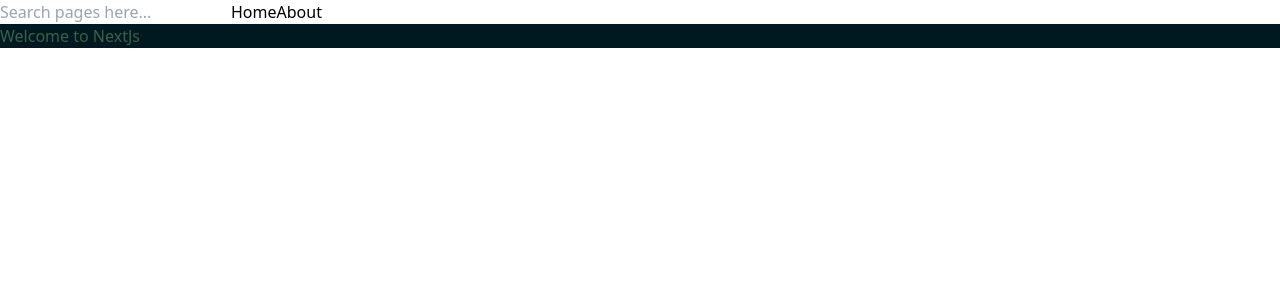
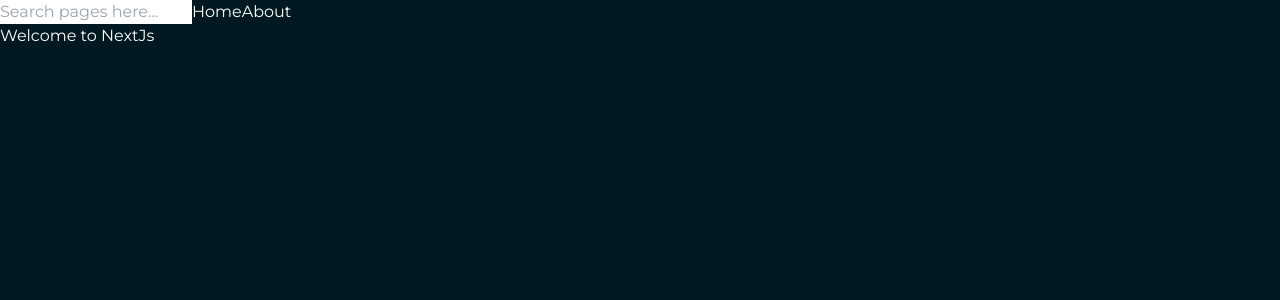
Before and after one commit to UniRound/uniround.github.io, a Next.js app: page / in a window 1280 px wide. Shown: the top 300 px of the page. Built offline with nearby package versions, Linux system fonts and the light colour scheme.

Commit message:
feat: add google font - tailwind font extend setup

```diff
--- /dev/null
+++ b/pages/_document.tsx
@@ -0,0 +1,18 @@
+import { Head, Html, Main, NextScript } from 'next/document';
+
+export default function Document() {
+  return (
+    <Html lang="en">
+      <Head>
+        <link
+          href="https://fonts.googleapis.com/css2?family=Montserrat:wght@100;300;400;500;600;700&display=swap"
+          rel="stylesheet"
+        />
+      </Head>
+      <body className="w-full font-theme bg-primary text-light">
+        <Main />
+        <NextScript />
+      </body>
+    </Html>
+  );
+}
--- a/styles/tailwind.extend.colors.js
+++ b/styles/tailwind.extend.colors.js
@@ -2,14 +2,12 @@
  * default color extension for tailwind
  */
 module.exports = {
-  colors: {
-    primary: '#001920',
+  primary: '#001920',
 
-    lightgreen: '#2ECB72',
-    darkgreen: '#396249',
+  lightgreen: '#2ECB72',
+  darkgreen: '#396249',
 
-    lightgrey: '#C5C8C8',
+  lightgrey: '#C5C8C8',
 
-    light: '#FFFFFF',
-  },
+  light: '#FFFFFF',
 };
--- /dev/null
+++ b/styles/tailwind.extend.fontFamily.js
@@ -0,0 +1,3 @@
+module.exports = {
+  theme: ['Montserrat', 'sans-serif'],
+};
--- a/tailwind.config.js
+++ b/tailwind.config.js
@@ -4,6 +4,7 @@ module.exports = {
   theme: {
     extend: {
       colors: require('./styles/tailwind.extend.colors'),
+      fontFamily: require('./styles/tailwind.extend.fontFamily'),
     },
   },
   plugins: [],
```
